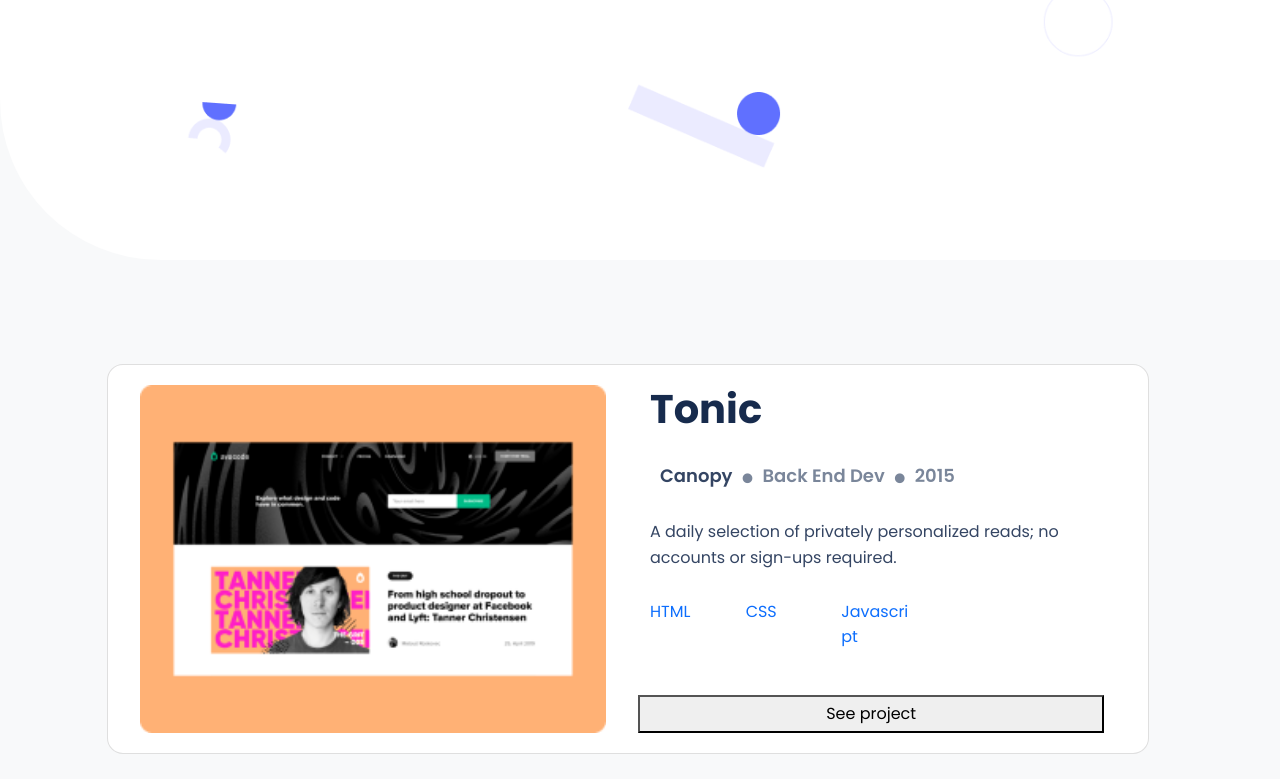
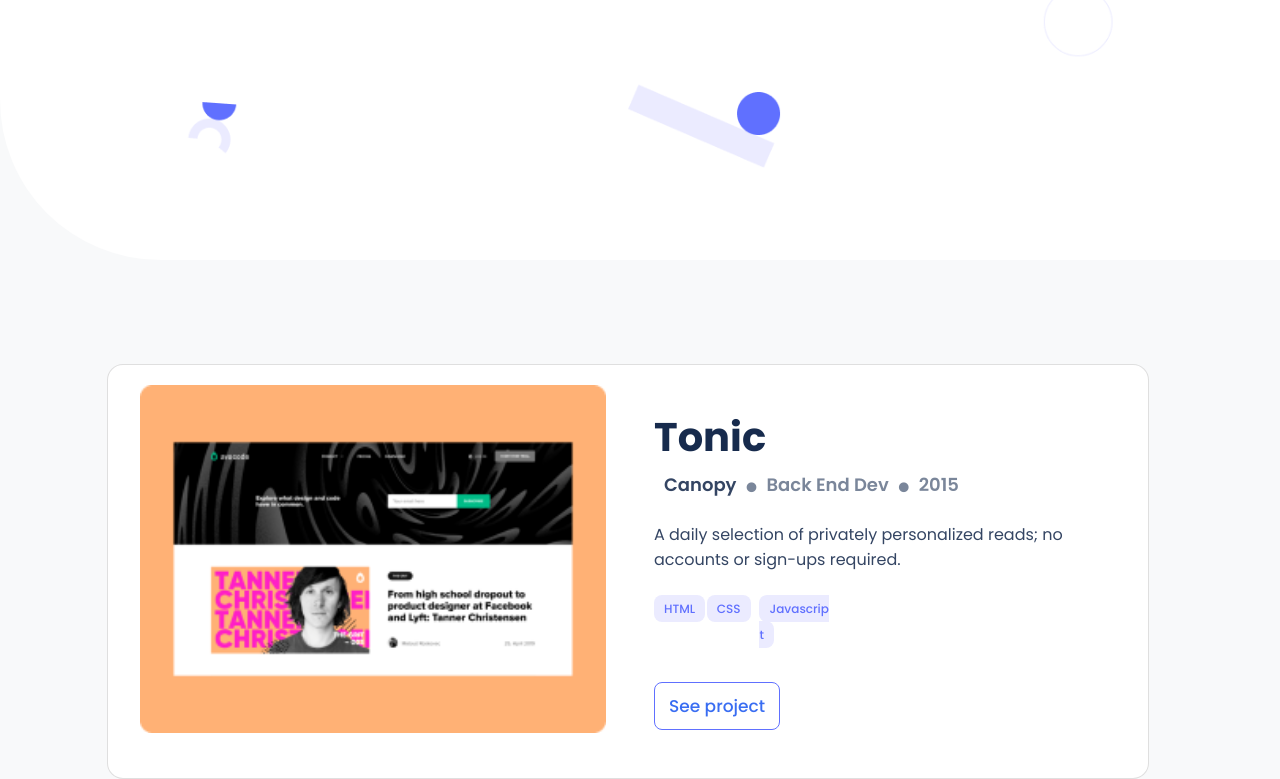
Before and after one commit to evansnyamekye/Bootstrap-PortfolioWP, a plain HTML site: page index.html in a window 1280 px wide. Shown: the part 586-1365 px from the top of the page. Before the commit the page ends 1340 px from the top, so only its background shows below. Drawn offline with nearby package versions, Linux system fonts and the light colour scheme.

Commit message:
Add card styling

```diff
--- a/index.html
+++ b/index.html
@@ -77,7 +77,7 @@
                 <div class="card-left">
                     <img src="images/work/Snapshoot Portfolio.png" alt="snap-card">
                 </div>
-                <div class="card-right row row-cols-1">
+                <div class="card-right row-cols-1">
                     <h2>Tonic</h2>
                     <ul class="cano">
                         <li>Canopy<i class="fa fa-circle"></i></li>
@@ -85,7 +85,7 @@
                         <li>2015</li>
                     </ul>
                     <p>A daily selection of privately personalized reads; no accounts or sign-ups required.</p>
-                    <ul class="lang row row-cols-3 justify-content-left col-md-8">
+                    <ul class="lang row row-cols-3 justify-content-left col-md-9">
                         <li><a href="#">HTML</a></li>
                         <li><a href="#">CSS</a></li>
                         <li><a href="#">Javascript</a></li>
--- a/style.css
+++ b/style.css
@@ -177,6 +177,7 @@ img {
 
 .work .card .cano {
   display: flex;
+  margin-bottom: 32px;
 }
 
 .work .lang li {
@@ -236,6 +237,8 @@ img {
 .work .card .cano {
   display: flex;
   margin: 10px;
+  padding-left: 0 !important;
+  margin-bottom: 22px;
 }
 
 .work .card .cano li {
@@ -245,10 +248,12 @@ img {
 .work .card p {
   font-size: 16px;
   margin-top: 10px;
+  margin-bottom: 22px;
 }
 
 .work .card .lang {
   margin-top: 10px;
+  padding-left: 0 !important;
 }
 
 .contact button {
@@ -271,3 +276,51 @@ img {
 .navbar-brand logo {
   color: var(--primary-color);
 }
+
+.work .lang a {
+  padding: 5px 10px;
+  margin-right: 10px;
+  background: #ebebff;
+  font-weight: 500;
+  font-size: 12px;
+  color: #6070ff;
+  border-radius: 8px;
+
+}
+
+.work .lang {
+  display: flex;
+  /* flex-wrap: wrap; */
+
+}
+
+.work .lang li {
+  margin-bottom: 10px;
+  margin-right: -18%;
+}
+
+.btn-default {
+  border: 1px solid #6070ff;
+  border-radius: 8px;
+  width: 126px;
+  height: 48px;
+  background: #fff;
+  font-weight: 500;
+  font-size: 17px;
+  margin-top: 10px;
+  color: #396df2;
+}
+
+.btn-default:active {
+  background-color: #2230d2;
+  color: #fff;
+}
+
+.btn-default:hover {
+  background-color: #6070ff;
+  color: #fff;
+}
+
+.card-right {
+  padding: 28px 16px;
+}
```
